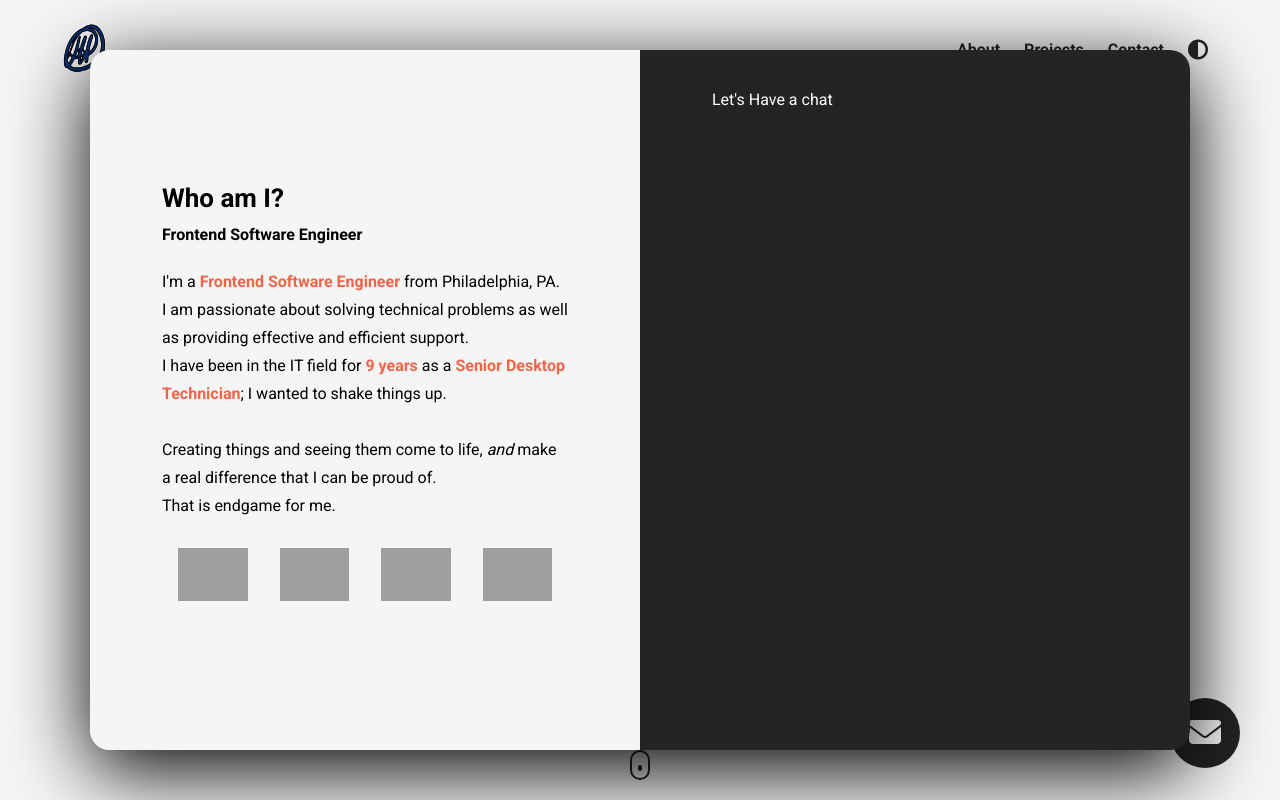
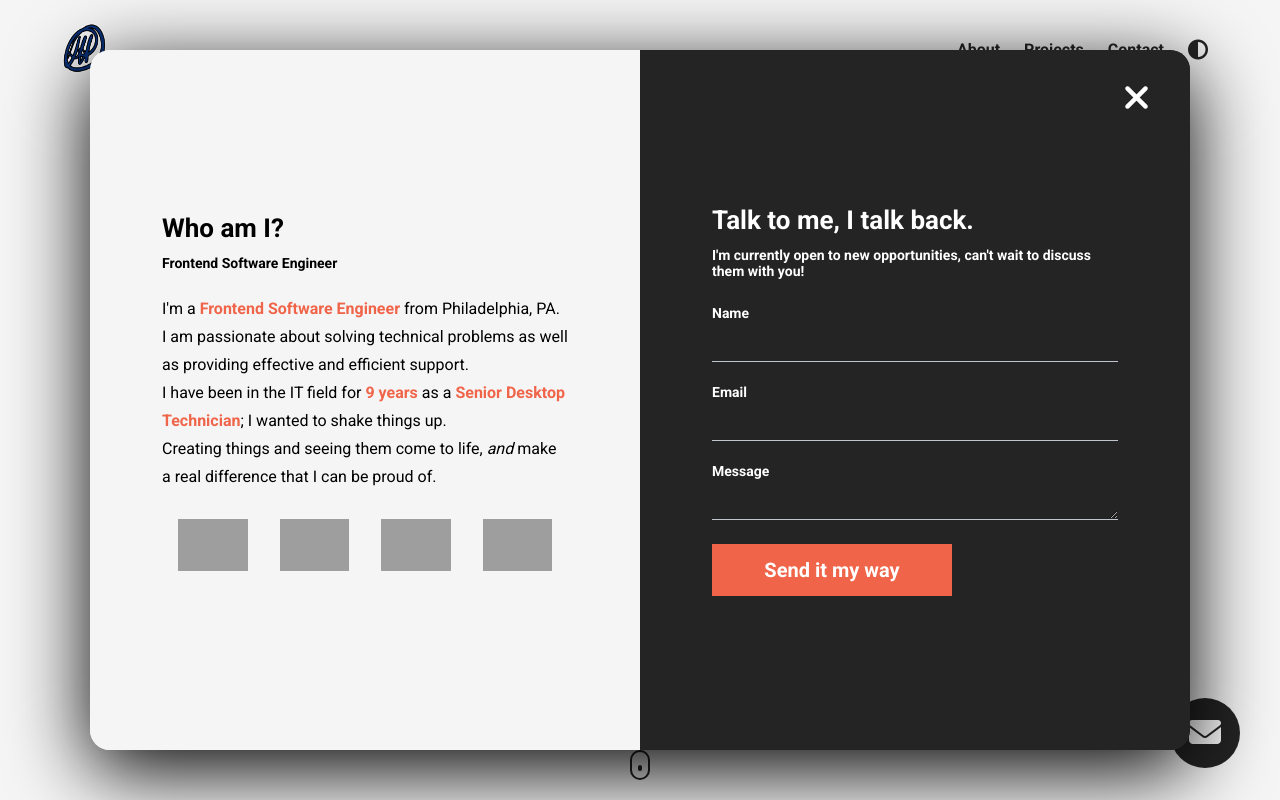
Before and after one commit to owlthinkabtit/advanced-eportfolio, a plain HTML site: page index.html in a window 1280 px wide. Shown: the top 800 px of the page. Drawn offline with nearby package versions, Linux system fonts and the light colour scheme; grey boxes are pictures that could not be loaded.

Commit message:
working on the js portion of this code now

```diff
--- a/index.html
+++ b/index.html
@@ -9,7 +9,19 @@
       src="https://kit.fontawesome.com/c8e4d183c2.js"
       crossorigin="anonymous"
     ></script>
+    <script src="index.js"></script>
+    <script type="text/javascript"
+        src="https://cdn.jsdelivr.net/npm/@emailjs/browser@4/dist/email.min.js">
+</script>
+<script type="text/javascript">
+   (function(){
+      emailjs.init({
+        publicKey: "0wlUWQFSvr417uUTg",
+      });
+   })();
+</script>
   </head>
+
   <body>
     <section id="landing-page">
       <nav>
@@ -93,9 +105,8 @@
           <h4 class="modal__sub-title modal__sub-title--about">Frontend Software Engineer</h4>
           <p class="modal__para"> I'm a <b class="secondary">Frontend Software Engineer</b> from Philadelphia, PA.
             <br>I am passionate about solving technical problems as well as providing effective and efficient support.
-            <br>I have been in the IT field for <b class="secondary">9 years</b> as a <b class="secondary">Senior Desktop Technician</b>; I wanted to shake things up.</br>
+            <br>I have been in the IT field for <b class="secondary">9 years</b> as a <b class="secondary">Senior Desktop Technician</b>; I wanted to shake things up.
             <br>Creating things and seeing them come to life, <i>and</i> make a real difference that I can be proud of.
-            <br>That is endgame for me.
           </p>
           <div class="modal__languages">
             <figure class="modal__language">
@@ -116,7 +127,36 @@
             </figure>
           </div>
         </div>
-        <div class="modal__half modal__contact">Let's Have a chat</div>
+        <div class="modal__half modal__contact">
+          <h3 class="modal__title modal__title--contact">Talk to me, I talk back.</h3>
+          <h4 class="modal__sub-title modal__sub-title--contact">
+            I'm currently open to new opportunities, can't wait to discuss them with you!
+          </h4>
+          <form id="contact__form" onsubmit="contact(event)">
+            <div class="form__item">
+              <label class="form__item--label">Name</label>
+              <input class="input" name="user_name" type="text" required></input>
+            </div>
+            <div class="form__item">
+              <label class="form__item--label">Email</label>
+              <input class="input" name="user_email" type="text"></input>
+            </div>
+            <div class="form__item">
+              <label class="form__item--label">Message</label>
+              <textarea class="input" name="message" type="text"></textarea>
+            </div>
+            <button id="contact__submit" class="form__submit">
+              Send it my way
+            </button>
+          </form>
+          <div class="modal__overlay modal__overlay--loading">
+            <i class="fas fa-spinner"></i>
+          </div>
+          <div class="modal__overlay modal__overlay--success">
+            Thanks for the message! Looking forward to speaking with you soon.
+          </div>
+        </div>
+        <i class="fas fa-times modal__exit click"></i>
       </div>
     </section>
     <section id="projects">
--- /dev/null
+++ b/index.js
@@ -0,0 +1,19 @@
+// template_hwc0sls
+// service_ixamp5k
+// 0wlUWQFSvr417uUTg
+
+function contact(event) {
+    event.preventDeafult();
+    emailjs
+    //.sendForm(
+      //'service_ixamp5k',
+      //'template_hwc0sls',
+      //event.target,
+      //'0wlUWQFSvr417uUTg'//
+    //).then(() => {
+    // console.log('this worked')
+    //})
+    setTimeout(() => {
+      console.log('it worked 1')
+    }, 500);
+}
--- a/style.css
+++ b/style.css
@@ -27,6 +27,39 @@ section {
     background-color: rgb(245, 245, 245);
 }
 
+input, textarea {
+    width: 100%;
+    background-color: #242424;
+    color: white;
+    outline: none;
+    border: 1px solid #c0c4cc;
+    border-top: none;
+    border-left: none;
+    border-right: none;
+    height: 40px;
+    transition: all 300ms ease;
+}
+
+input:hover, textarea:hover {
+    border-color: #dcdfe6;
+}
+
+input:focus, textarea:focus {
+    border-color: #f06449
+}
+
+.textarea {
+    resize: vertical;
+    height: 100px;
+    padding: 15px;
+    margin-top: 8px;
+}
+
+label {
+    font-size: 14px;
+    font-weight: bold;
+}
+
 .container {
     padding: 50px 0;
     width: 100%;
@@ -40,6 +73,7 @@ section {
 }
 
 .click {
+    cursor: pointer;
     transition: all 300ms ease;
 }
 
@@ -237,13 +271,14 @@ nav {
 .modal__half {
     width: 50%;
     padding: 40px 72px;
+    display: flex;
+    flex-direction: column;
+    justify-content: center;
+    position: relative;
 }
 
 .modal__about {
    background-color: rgb(245, 245, 245);
-   display: flex;
-   flex-direction: column;
-    justify-content: center;
 }
 
 .modal__languages {
@@ -292,12 +327,89 @@ nav {
 
 .modal__sub-title {
     margin: 12px 0 24px 0;
+    font-size: 14px;
 }
 
 .modal__para {
     margin-bottom: 12px;
     line-height: 1.75;
 }
+
+.form__item {
+    margin-bottom: 20px;
+
+}
+
+.form__submit {
+    background-color: #f06449;
+    border: 2px solid #f06449;
+    color: white;
+    font-weight: bold;
+    max-width: 240px;
+    width: 100%;
+    padding: 12px 24px;
+    font-size: 20px;
+    transition: all 300ms ease;
+}
+
+.form__submit:hover {
+    border-color: white;
+    background-color: transparent;
+}
+
+.form__submit:active {
+    border-color: #f06449;
+    color: #f06449;
+}
+
+.modal__overlay {
+    position: absolute;
+    top: 0;
+    left: 0;
+    width: 100%;
+    height: 100%;
+    display: flex;
+    align-items: center;
+    justify-content: center;
+    z-index: -1;
+}
+
+.modal__overlay--loading {
+    background-color: #242424;
+    font-size: 80px;
+
+}
+
+.modal__overlay--success {
+  background-color: #4bb543;
+  font-size: 40px;
+  font-weight: bold;
+  text-align: center;
+  padding: 28px;
+}
+
+.fa-spinner {
+    animation: spinner 750ms infinite linear;
+}
+
+@keyframes spinner {
+    0% {
+        transform: rotate(0);
+    }
+
+    100% {transform: rotate(360deg);
+     }
+}
+
+.modal__exit {
+    position: absolute;
+    top: 30px;
+    right: 40px;
+    color: white;
+    font-size: 36px;
+    z-index: 100;
+}
+
 
 /* PROJECTS */
 
```
